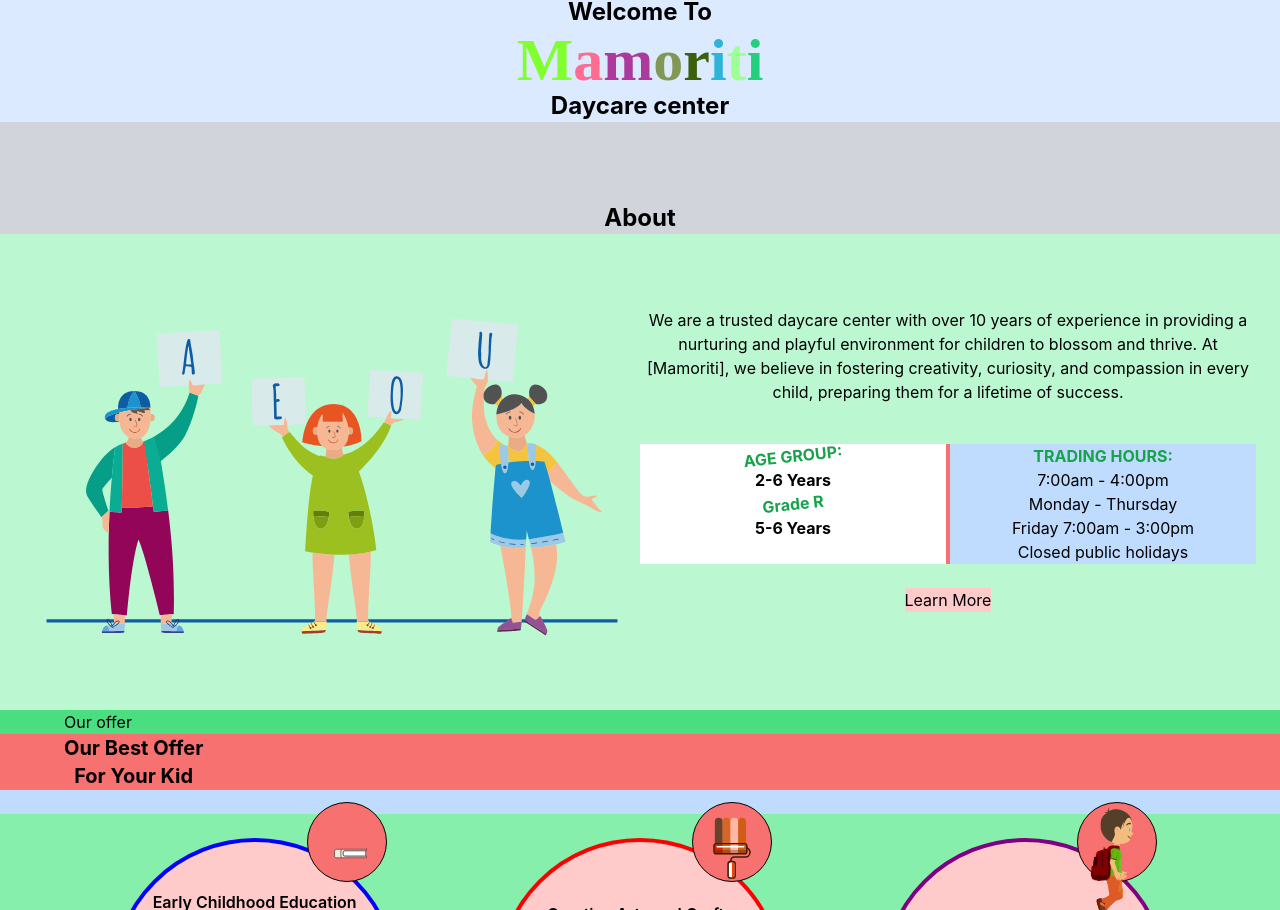
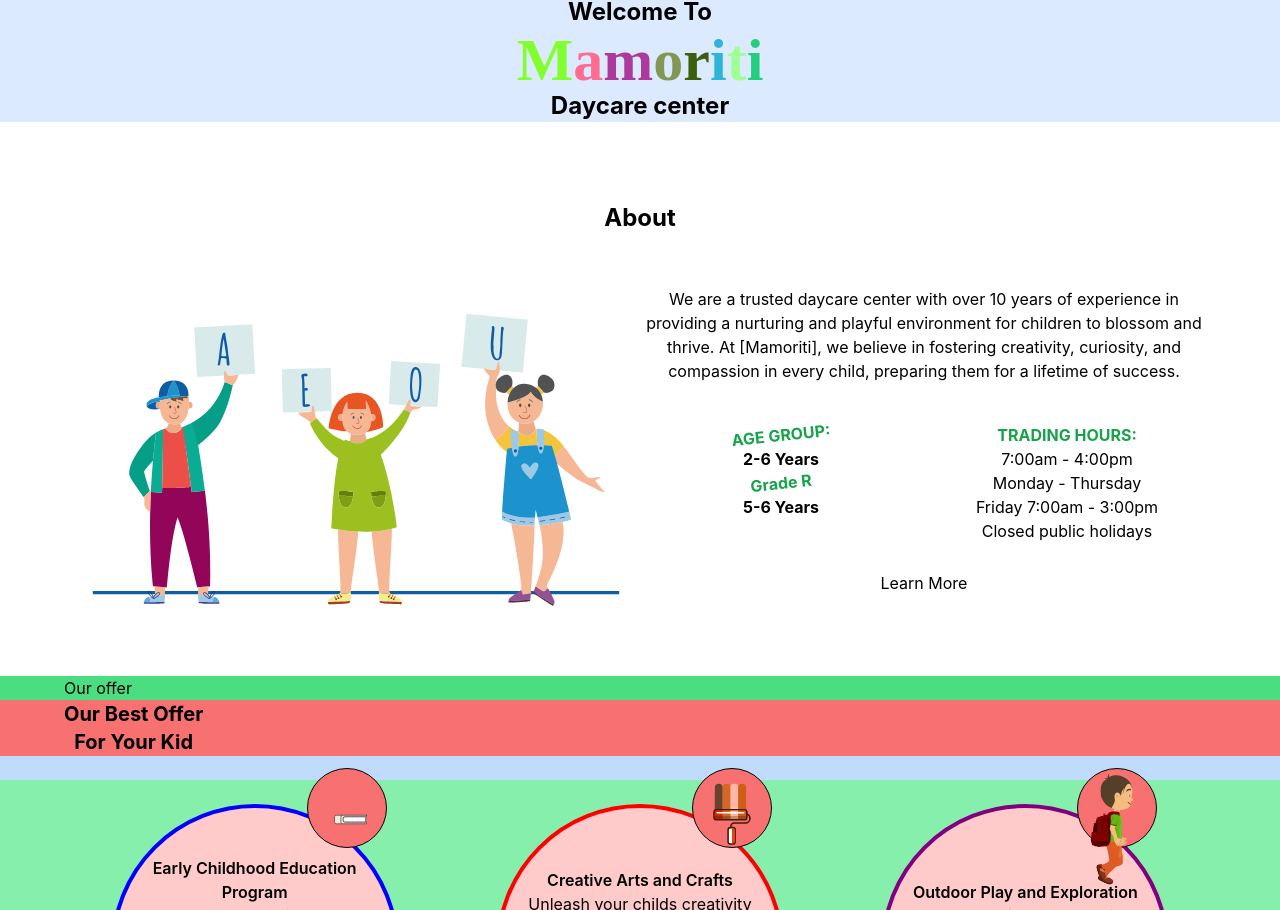
Before and after one commit to LesegoLSG/DayCare-Web, a React (Create React App) app in the folder FrontEnd/: page / in a window 1280 px wide. Shown: the part 560-1470 px from the top of the page. Built offline with nearby package versions, Linux system fonts and the light colour scheme.

Commit message:
Removed background color and added a horizontal padding

```diff
--- a/FrontEnd/src/Components/About/About.js
+++ b/FrontEnd/src/Components/About/About.js
@@ -10,11 +10,11 @@ import Lottie from "lottie-react";
 import animationData from './KidsAnimation.json';
 const About = () => {
     return (
-        <section id="about" className="bg-gray-300 w-full h-auto pt-20">
+        <section id="about" className="bg-primary w-full h-auto pt-20 px-12">
             <div className="flex justify-center">
                 <h1 className="text-2xl font-bold">About</h1>
             </div>
-            <div className="bg-green-200 w-full h-auto grid sm:grid-cols-1 md:grid-cols-2 p-6 ">
+            <div className=" w-full h-auto grid sm:grid-cols-1 md:grid-cols-2 p-6 ">
 
                 <div className=''>
                     <Lottie animationData={animationData} />
@@ -23,14 +23,14 @@ const About = () => {
 
                     <p>We are a trusted daycare center with over 10 years of experience in providing a nurturing and playful environment for children to blossom and thrive. At [Mamoriti], we believe in fostering creativity, curiosity, and compassion in every child, preparing them for a lifetime of success.</p>
 
-                    <div className="bg-red-400 w-full grid grid-cols-2 gap-1 mt-10">
-                        <div className="bg-white w-auto h-auto ">
+                    <div className=" w-full grid grid-cols-2 gap-1 mt-10">
+                        <div className=" w-auto h-auto ">
                             <h1 className="text-green-600 font-bold transform -rotate-6">AGE GROUP:</h1>
                             <h2 className="font-bold">2-6 Years</h2>
                             <h1 className="text-green-600 font-bold transform -rotate-6">Grade R</h1>
                             <h2 className=" font-bold transform -rotate-10">5-6 Years</h2>
                         </div>
-                        <div className="bg-blue-200 w-auto h-auto ">
+                        <div className=" w-auto h-auto ">
                             <h1 className="text-green-600 font-bold">TRADING HOURS:</h1>
                             <h2>7:00am - 4:00pm</h2>
                             <h2>Monday - Thursday</h2>
@@ -39,7 +39,7 @@ const About = () => {
                         </div>
                     </div>
 
-                    <button className="bg-red-200 m-6" >Learn More</button>
+                    <button className=" px-1 py-1 m-6" >Learn More</button>
                 </div>
             </div>
 
```
